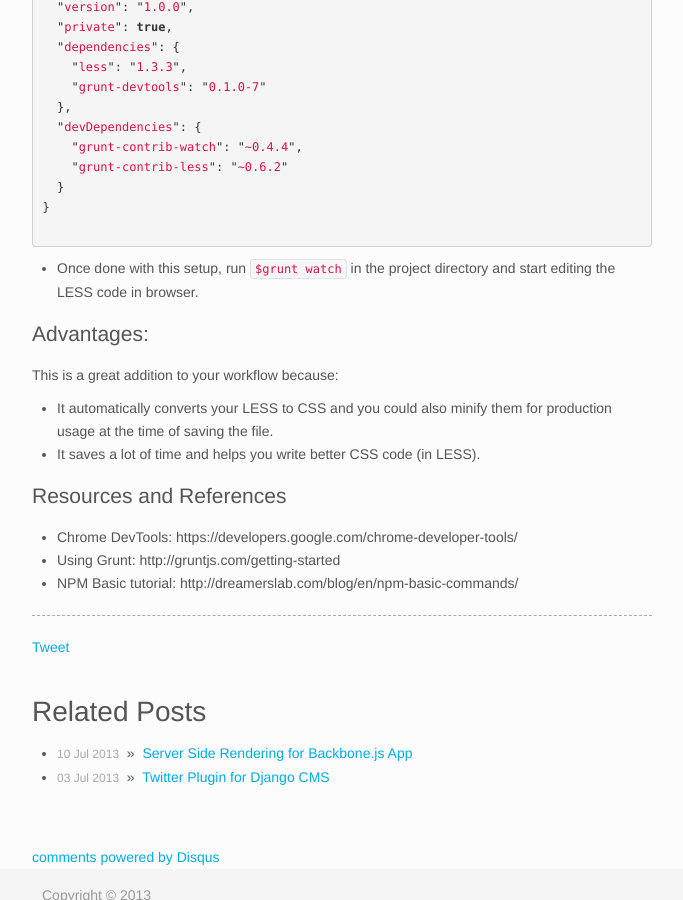
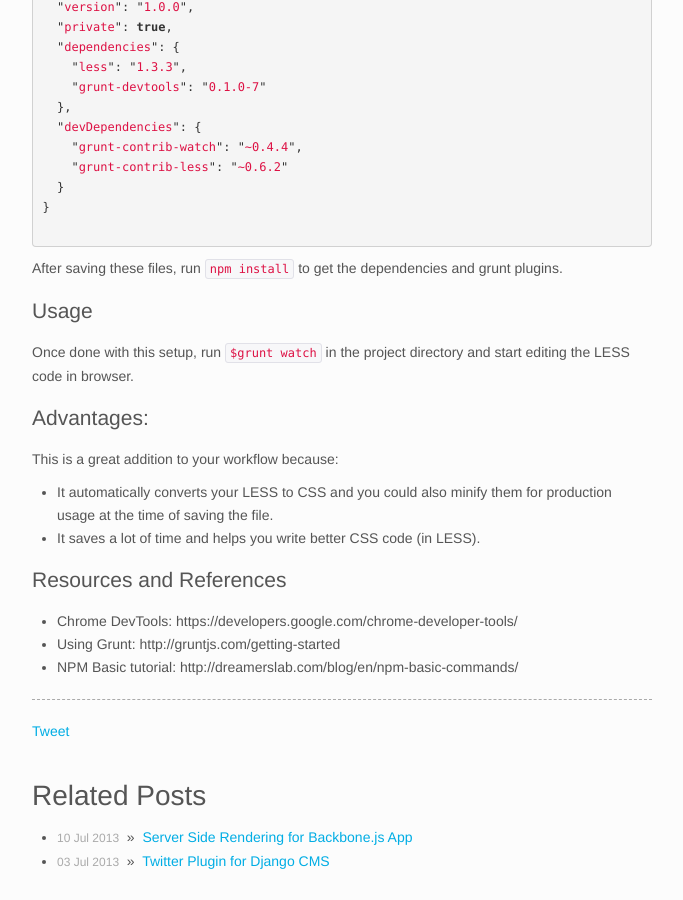
Before and after one commit to maddy9859/devlog, a Jekyll site: the page built from _posts/2013-08-26-Write-LESS-In-DevTools.md, in a window 1280 px wide and 900 px high, scrolled down 1261 px. Shown: the whole window, without its empty margins (138-821 px from the left). Built offline with Jekyll 4.4.1, drawn with Linux system fonts in a browser that asks for light colours; Markdown is read by kramdown in place of the engine named in the settings; comment, search, counter and statistics services are not loaded.

Commit message:
add usase information

````diff
--- a/_posts/2013-08-26-Write-LESS-In-DevTools.md
+++ b/_posts/2013-08-26-Write-LESS-In-DevTools.md
@@ -72,8 +72,12 @@
 }
 
 ```
+After saving these files, run `npm install` to get the dependencies and
+grunt plugins.
 
-- Once done with this setup, run `$grunt watch` in the project directory and start editing the LESS code in browser.
+### Usage
+
+Once done with this setup, run `$grunt watch` in the project directory and start editing the LESS code in browser.
 
 ### Advantages:
 
````
